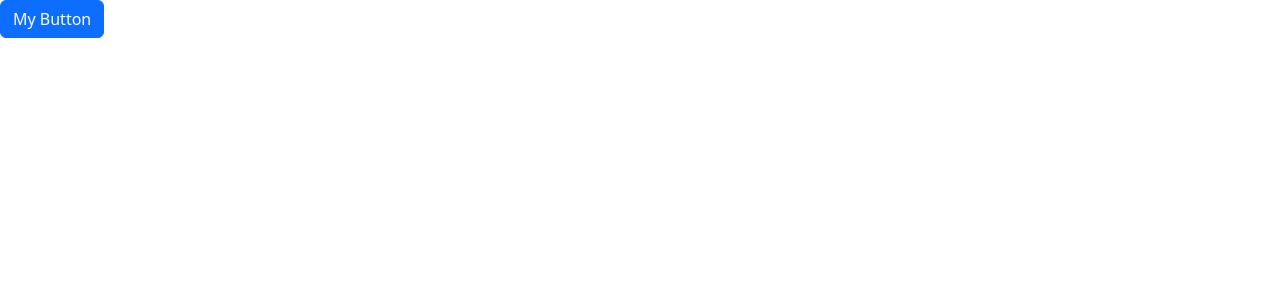
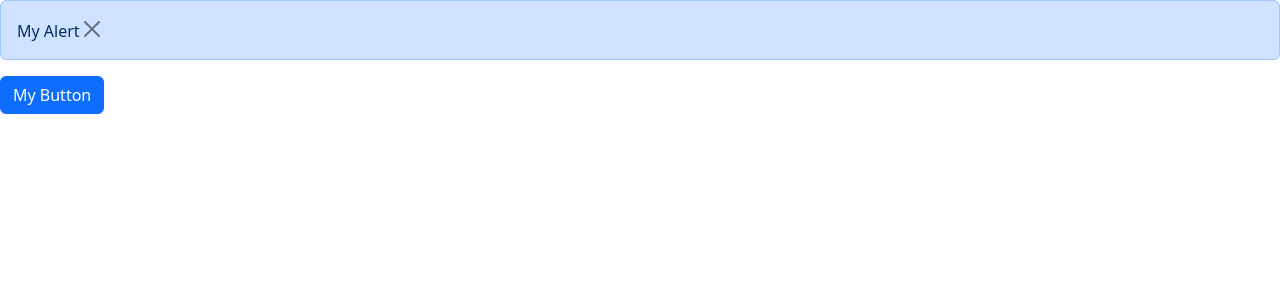
Before and after one commit to zayano/react-app, a React (Vite) app: page / in a window 1280 px wide. Both pictures are taken after a click on the button "My Button". Shown: the top 300 px of the page. Built offline with nearby package versions, Linux system fonts and the light colour scheme.

Commit message:
showing an alert

```diff
--- a/src/App.tsx
+++ b/src/App.tsx
@@ -1,9 +1,16 @@
+import { useState } from "react";
+import Alert from "./components/Alert";
 import Button from "./components/Button";
 
 function App() {
+  const [alertVisible, setAlertVisibility] = useState(false);
+
   return (
     <div>
-      <Button color="primary" onClick={() => console.log("Clicked")}>
+      {alertVisible && (
+        <Alert onClose={() => setAlertVisibility(false)}>My Alert</Alert>
+      )}
+      <Button color="primary" onClick={() => setAlertVisibility(true)}>
         My Button
       </Button>
     </div>
--- a/src/components/Alert.tsx
+++ b/src/components/Alert.tsx
@@ -2,12 +2,19 @@
 
 interface Props {
   children: ReactNode;
+  onClose: () => void;
 }
 
-const Alert = ({ children }: Props) => {
+const Alert = ({ children, onClose }: Props) => {
   return (
-    <div className="alert alert-primary" role="alert">
+    <div className="alert alert-primary alert-dissmisible">
       {children}
+      <button
+        type="button"
+        className="btn-close"
+        onClick={onClose}
+        data-bs-dismiss="alert"
+      ></button>
     </div>
   );
 };
```
